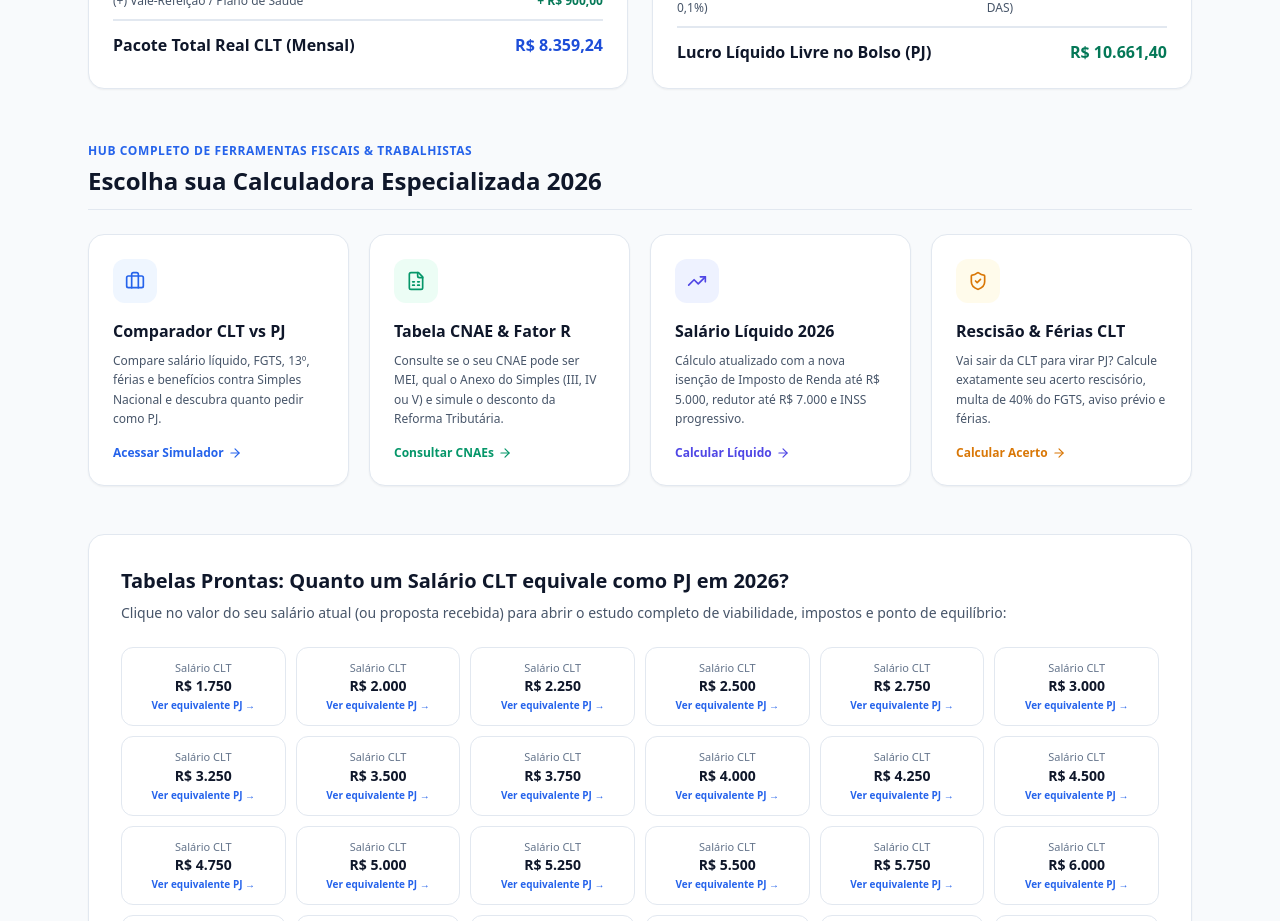
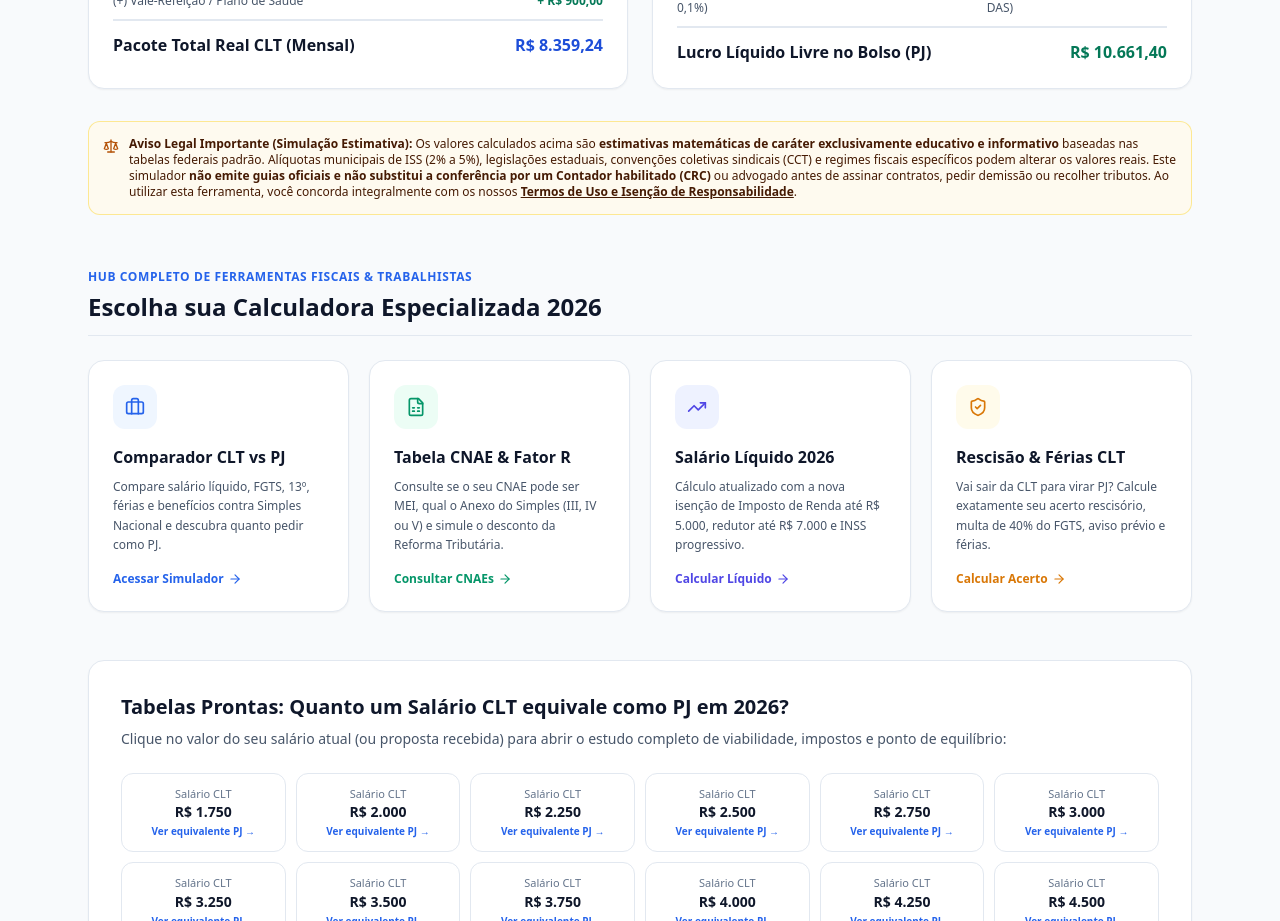
Before and after one commit to Diegosilva20/CalculadoraFiscal, a Next.js app: page / in a window 1280 px wide. Shown: the part 1840-2761 px from the top of the page. Built offline with nearby package versions, Linux system fonts and the light colour scheme; no server answers.

Commit message:
feat: adicionar aviso legal de simulacao estimativa junto aos resultados de todas as calculadoras

```diff
--- a/src/components/CLTvsPJCalculator.tsx
+++ b/src/components/CLTvsPJCalculator.tsx
@@ -8,6 +8,7 @@ import {
   formatPercent,
 } from "@/lib/calculators";
 import AdSlot from "./AdSlot";
+import LegalDisclaimerBox from "./LegalDisclaimerBox";
 import { CheckCircle2, AlertTriangle, HelpCircle, ArrowRight } from "lucide-react";
 import Link from "next/link";
 
@@ -448,6 +449,8 @@ export default function CLTvsPJCalculator({
           </dl>
         </div>
       </div>
+
+      <LegalDisclaimerBox />
     </div>
   );
 }
--- a/src/components/CNAECalculator.tsx
+++ b/src/components/CNAECalculator.tsx
@@ -8,6 +8,7 @@ import {
   formatPercent,
 } from "@/lib/calculators";
 import AdSlot from "./AdSlot";
+import LegalDisclaimerBox from "./LegalDisclaimerBox";
 import { CheckCircle2, Sparkles, ShieldAlert } from "lucide-react";
 
 interface CNAECalculatorProps {
@@ -205,6 +206,8 @@ export default function CNAECalculator({
           </p>
         </div>
       </div>
+
+      <LegalDisclaimerBox />
     </div>
   );
 }
--- /dev/null
+++ b/src/components/LegalDisclaimerBox.tsx
@@ -0,0 +1,26 @@
+import React from "react";
+import Link from "next/link";
+import { Scale } from "lucide-react";
+
+/**
+ * Aviso Legal Visível Junto ao Resultado (Blindagem Jurídica contra Responsabilidade Civil)
+ * Garante que o usuário seja informado no exato momento da visualização do cálculo
+ * de que os valores são estimativas educativas sujeitas a variações municipais/sindicais.
+ */
+export default function LegalDisclaimerBox() {
+  return (
+    <div className="rounded-xl bg-amber-50/80 border border-amber-200/90 p-3.5 text-[11px] sm:text-xs text-amber-950 leading-relaxed flex items-start gap-2.5">
+      <Scale className="w-4 h-4 text-amber-700 shrink-0 mt-0.5" />
+      <div>
+        <strong>Aviso Legal Importante (Simulação Estimativa):</strong> Os valores calculados acima são <strong>estimativas matemáticas de caráter exclusivamente educativo e informativo</strong> baseadas nas tabelas federais padrão. Alíquotas municipais de ISS (2% a 5%), legislações estaduais, convenções coletivas sindicais (CCT) e regimes fiscais específicos podem alterar os valores reais. Este simulador <strong>não emite guias oficiais e não substitui a conferência por um Contador habilitado (CRC)</strong> ou advogado antes de assinar contratos, pedir demissão ou recolher tributos. Ao utilizar esta ferramenta, você concorda integralmente com os nossos{" "}
+        <Link
+          href="/termos-de-uso"
+          className="font-bold underline hover:text-amber-800"
+        >
+          Termos de Uso e Isenção de Responsabilidade
+        </Link>
+        .
+      </div>
+    </div>
+  );
+}
--- a/src/components/RescisaoFeriasCalculator.tsx
+++ b/src/components/RescisaoFeriasCalculator.tsx
@@ -8,6 +8,7 @@ import {
   formatBRL,
 } from "@/lib/calculators";
 import AdSlot from "./AdSlot";
+import LegalDisclaimerBox from "./LegalDisclaimerBox";
 
 export default function RescisaoFeriasCalculator() {
   const [abaAtiva, setAbaAtiva] = useState<"rescisao" | "ferias">("rescisao");
@@ -284,6 +285,8 @@ export default function RescisaoFeriasCalculator() {
           </div>
         </div>
       )}
+
+      <LegalDisclaimerBox />
     </div>
   );
 }
--- a/src/components/SalarioLiquidoCalculator.tsx
+++ b/src/components/SalarioLiquidoCalculator.tsx
@@ -8,6 +8,7 @@ import {
   formatPercent,
 } from "@/lib/calculators";
 import AdSlot from "./AdSlot";
+import LegalDisclaimerBox from "./LegalDisclaimerBox";
 import Link from "next/link";
 import { ArrowRight, CheckCircle2 } from "lucide-react";
 
@@ -181,6 +182,8 @@ export default function SalarioLiquidoCalculator({
           </div>
         </div>
       </div>
+
+      <LegalDisclaimerBox />
     </div>
   );
 }
```
